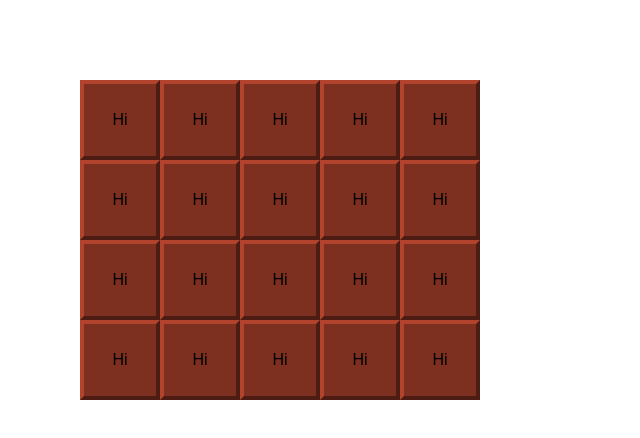
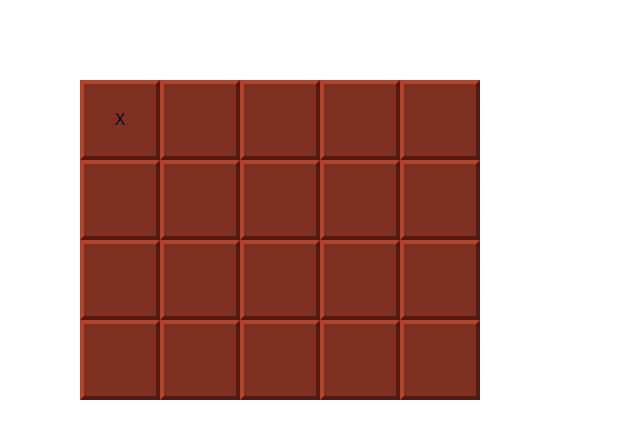
Before and after one commit to nikhilNathwani/Chomp, a React (Create React App) app in the folder src/: page / in a window 1280 px wide. Shown: the top 438 px of the page, without its empty margins (0-640 px from the left). Built offline with nearby package versions, Linux system fonts and the light colour scheme.

Commit message:
Added prop to indicate which square is the poison square (top left)

```diff
--- a/src/App.js
+++ b/src/App.js
@@ -6,20 +6,27 @@ export default function Board() {
 	const rows = 4;
 	const columns = 5;
 	let boardTemplate = Array(rows).fill(Array(columns).fill(false));
-	let board = boardTemplate.map((row) => (
-		<div className="board-row">
-			{row.map((square) => (
-				<Square isChomped={false} />
-			))}
+	let board = boardTemplate.map((row, i) => (
+		<div className="board-row" key={i}>
+			{row.map((square, j) => {
+				return (
+					<Square
+						isChomped={false}
+						isPoison={i + j == 0}
+						key={j}
+					></Square>
+				);
+			})}
 		</div>
 	));
 	return board;
 }
 
-function Square({ isChomped }) {
+function Square({ isChomped, isPoison }) {
 	return (
 		<div className={"square " + (isChomped ? "chomped" : "notChomped")}>
-			Hi
+			{isPoison && "X"}
 		</div>
 	);
 }
+// <i class="fa-solid fa-skull-crossbones"></i>
```
